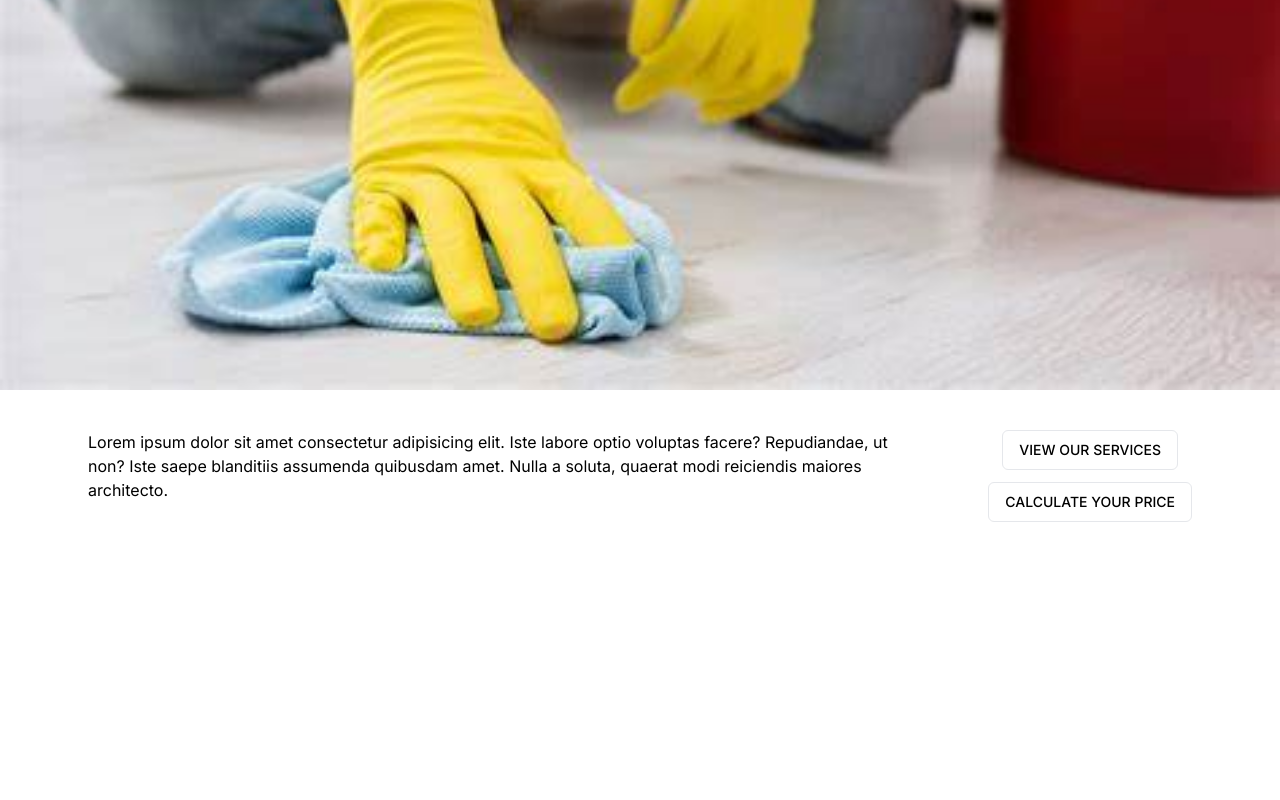
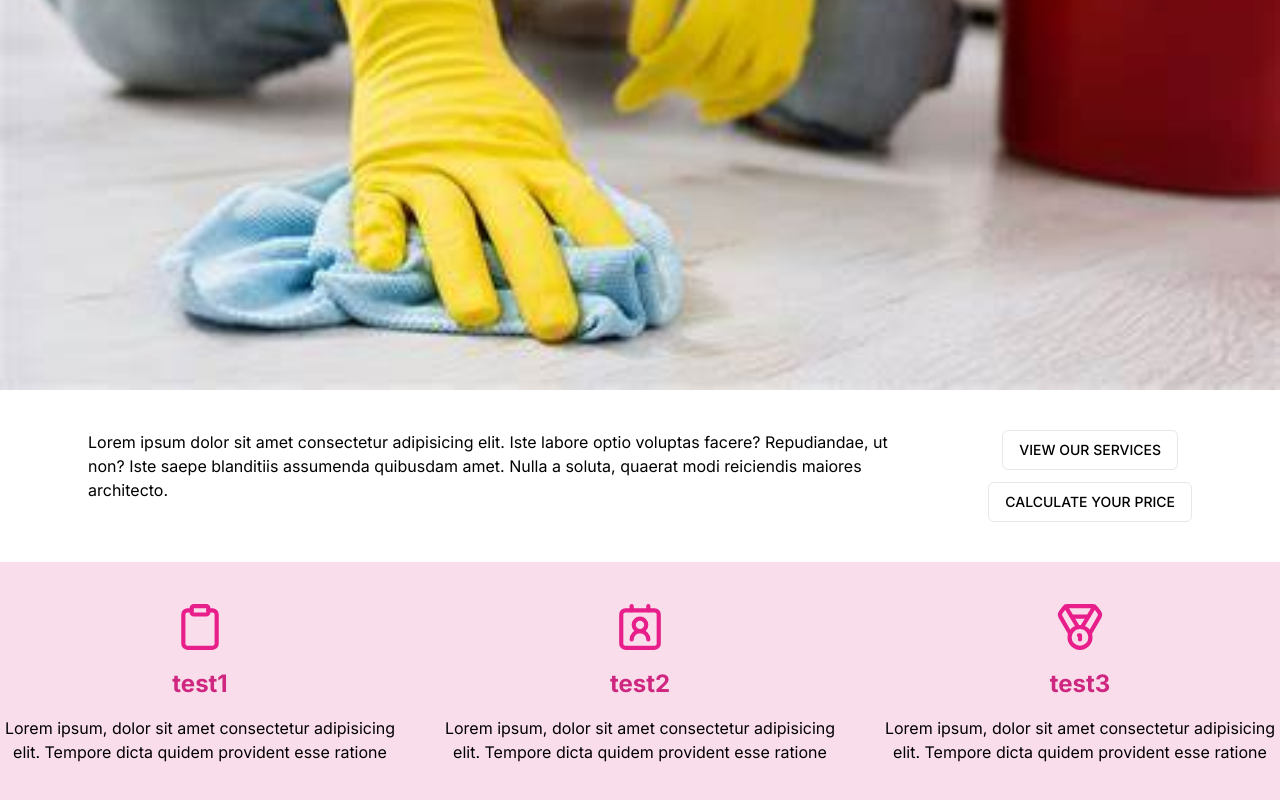
Before and after one commit to Gonzalo1709/CleanZone, a Next.js app: page / in a window 1280 px wide. Shown: the part 547-1347 px from the top of the page. Before the commit the page ends 1109 px from the top, so only its background shows below. Built offline with nearby package versions, Linux system fonts and the light colour scheme.

Commit message:
create traits section

```diff
--- a/src/app/page.tsx
+++ b/src/app/page.tsx
@@ -12,6 +12,7 @@ import {
 import test1 from '/TestImages/test1.jpeg';
 import test2 from '/TestImages/test2.jpeg';
 import test3 from '/TestImages/test3.jpeg';
+import Traits from "@/components/traits";
 
 
 export default function Home() {
@@ -40,6 +41,7 @@ export default function Home() {
     </Carousel>
 
     <CalculatePrice />
+    <Traits />
     </>
   );
 }
--- /dev/null
+++ b/src/components/traits-card.tsx
@@ -0,0 +1,21 @@
+import React from 'react'
+
+interface TraitsProps {
+    icon: React.ReactNode;
+    h1: string;
+    text: string;
+}
+
+const TraitsCard: React.FC<TraitsProps> = ({icon, h1, text}) => {
+  return (
+    <div className="px-4 sm:px-[150px] lg:px-0">
+    <div className="flex justify-center mb-4">
+      {icon}
+    </div>
+    <h1 className="text-2xl font-bold mb-4 text-[#cf2680]">{h1}</h1>
+    <p>{text}</p>
+  </div>
+  )
+}
+
+export default TraitsCard
--- /dev/null
+++ b/src/components/traits.tsx
@@ -0,0 +1,33 @@
+import { Clipboard, Contact2, Medal } from "lucide-react";
+import React from "react";
+
+import TraitsCard from "./traits-card";
+
+function Traits() {
+  return (
+    <div className="py-10 flex-row lg:flex bg-[#f9ddeb] space-y-10 lg:space-y-0 lg:space-x-10 text-center">
+      <TraitsCard
+        icon={<Clipboard size={50} color="#e81e8a" />}
+        h1="test1"
+        text="Lorem ipsum, dolor sit amet consectetur adipisicing elit. Tempore
+        dicta quidem provident esse ratione"
+      />
+
+      <TraitsCard
+        icon={<Contact2 size={50} color="#e81e8a" />}
+        h1="test2"
+        text="Lorem ipsum, dolor sit amet consectetur adipisicing elit. Tempore
+        dicta quidem provident esse ratione"
+      />
+
+      <TraitsCard
+        icon={<Medal size={50} color="#e81e8a" />}
+        h1="test3"
+        text="Lorem ipsum, dolor sit amet consectetur adipisicing elit. Tempore
+        dicta quidem provident esse ratione"
+      />
+    </div>
+  );
+}
+
+export default Traits;
```
